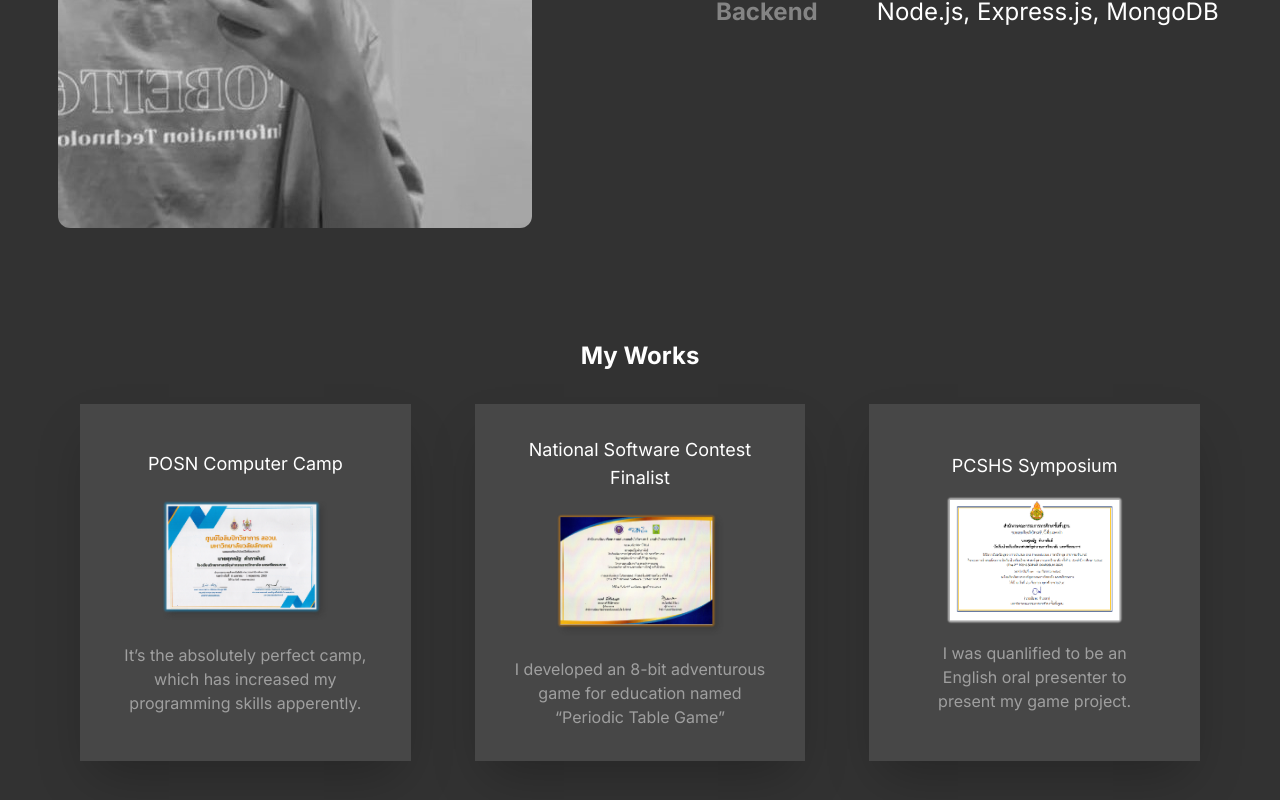
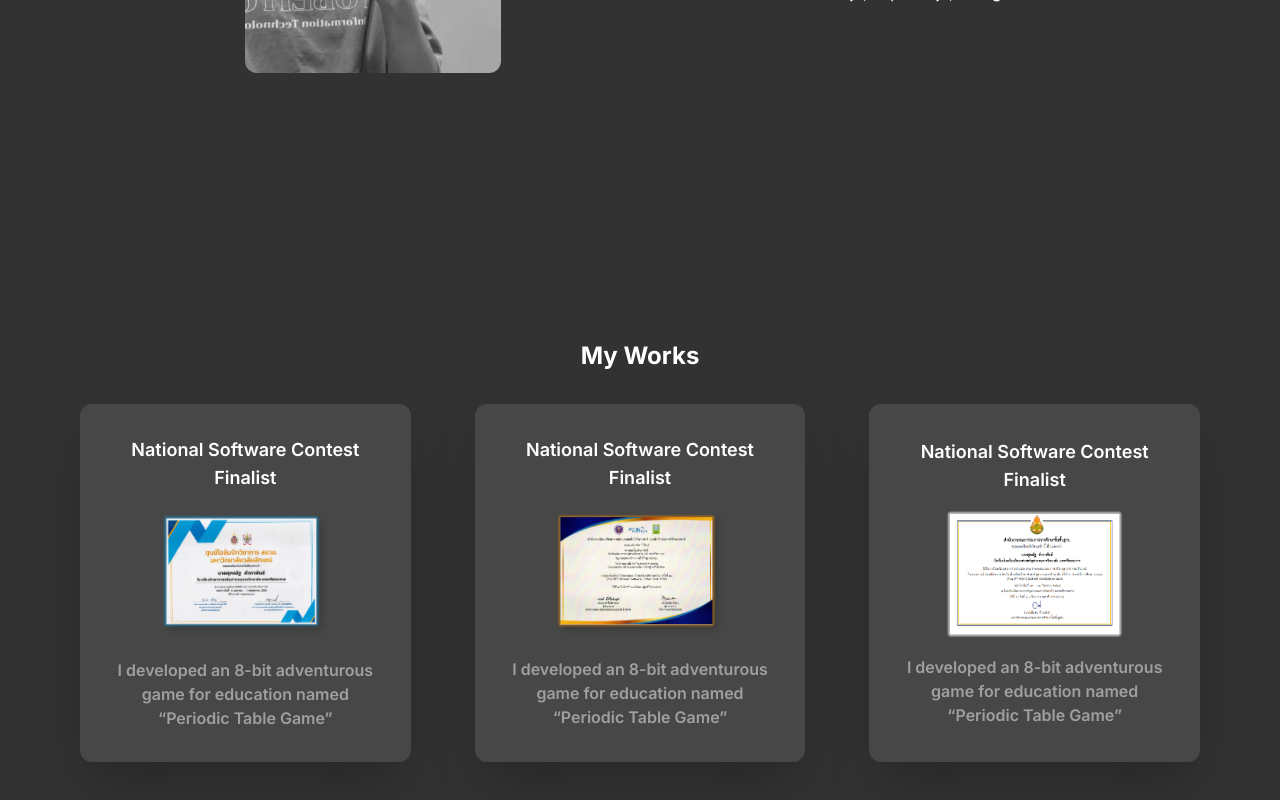
Before and after one commit to PeemSx/portfolio_nextjs, a Next.js app: page / in a window 1280 px wide. Shown: the part 1308-2108 px from the top of the page. Built offline with nearby package versions, Linux system fonts and the light colour scheme.

Commit message:
update responsive

```diff
--- a/app/components/Introduction.js
+++ b/app/components/Introduction.js
@@ -2,12 +2,12 @@ import React from 'react';
 
 const Introduction = () => {
   return (
-    <div className='min-h-svh sm:max-md:gap-24 sm:items-center sm:justify-center  sm:max-xl:flex  sm:max-xl:flex-col w-full lg:gap-36 lg:flex xl:flex-row'>
+    <div className='min-h-svh sm:max-md:gap-24 sm:items-center sm:justify-center  sm:max-xl:flex  sm:max-xlx`:flex-col w-full lg:gap-36 lg:flex xl:flex-row'>
       <div className='sm:opacity-0 absolute bg-white w-20 h-60 left-80 z-0 opacity-10'></div>
-      <img src='images/profile.jpg' className='sm:max-md:w-1/2 rounded-xl grayscale lg:z-10 lg:h-3/4 xl:h-3/4' alt='Profile' />
+      <img src='images/profile.jpg' className='sm:max-md:w-1/2 rounded-xl grayscale lg:z-10 lg:w-1/5' alt='Profile' />
       <div className=' py-4 px-2 lg:py-0 lg:px-0'>
 
-        <table className='text-left sm:text-sm md:text-2xl'>
+        <table className='text-left sm:max-lg:text-sm lg:max-xl:text-2xl'>
           <tbody>
             <tr className='py-4'>
               <td className='px-10 py-2 font-bold opacity-40'>Name</td>
--- a/app/components/Myworks.js
+++ b/app/components/Myworks.js
@@ -2,18 +2,38 @@ import React from 'react'
 import Posn from './achievements/Posn'
 import Nsc from './achievements/Nsc'
 import Symposium from './achievements/Symposium'
+import Certificate from './achievements/Certificate'
 
 const Myworks = () => {
+  const paths = [{
+    header: "POSN Computer",
+    path:'images/POSN.png',
+    description:"It’s the absolutely perfect camp, which has increased my programming skills apperently.",
+
+  },{
+    header: "National Software Contest",
+    path:'images/NSC2022.png',
+    description:"I developed an 8-bit adventurous game for education named “Periodic Table Game”",
+  },{
+    header: "National Software Contest",
+    path:'images/Symposium.png',
+    description:"I developed an 8-bit adventurous game for education named “Periodic Table Game”",
+  }]
+
+  const works =  paths.map((obj) => (
+    <Certificate path={obj.path} header={obj.description} description={obj.description} key={obj.header}/>
+  )
+  )
+
   return (
     <div className='min-h-svh p-12'>
         <h1 className='text-center font-bold text-2xl'>My Works</h1>
         <div className='sm:grid sm:max-lg:grid-cols-1  xl:grid-cols-3'>
-            <Posn/>
+            {works}
+            {/* <Certificate path={paths} /> */}
+            {/* <Posn/>
             <Nsc/>
-            <Symposium/>
-
-
-
+            <Symposium/>   */}
         </div>
     </div>
   )
--- /dev/null
+++ b/app/components/achievements/Certificate.js
@@ -0,0 +1,22 @@
+import React from 'react'
+
+const Certificate = (props) => {
+    const path = props.path;
+    console.log(props)
+
+
+    return (
+        <div className='p-8 m-8 rounded-xl font-semibold flex flex-col justify-center items-center space-y-4 shadow-2xl'  style={{minHeight: "40vh",backgroundColor: "#474747" }}>
+          <h1 className='text-center text-lg'>National Software Contest Finalist</h1>
+
+            <img src={path} alt='' className='w-2/3 mx-auto'></img>
+            <h2 className='text-balance text-center'>
+                I developed an 8-bit adventurous game for education named “Periodic Table Game”
+            </h2>
+
+
+        </div>
+      )
+}
+
+export default Certificate
--- a/app/components/achievements/Nsc.js
+++ b/app/components/achievements/Nsc.js
@@ -2,7 +2,7 @@ import React from 'react'
 
 const Nsc = () => {
   return (
-    <div className='p-8 m-8 flex flex-col justify-center items-center space-y-4 shadow-2xl'  style={{minHeight: "40vh",backgroundColor: "#474747" }}>
+    <div className='p-8 m-8 rounded-xl flex flex-col justify-center items-center space-y-4 shadow-2xl'  style={{minHeight: "40vh",backgroundColor: "#474747" }}>
       <h1 className='text-center text-lg'>National Software Contest Finalist</h1>
 
         <img src='images/NSC2022.png' alt='posn' className='w-2/3 mx-auto'></img>
--- a/app/components/achievements/Posn.js
+++ b/app/components/achievements/Posn.js
@@ -2,15 +2,13 @@ import React from 'react'
 
 const Posn = () => {
   return (
-    <div className='p-8 m-8 flex flex-col justify-center items-center space-y-4 shadow-2xl' style={{minHeight: "40vh",backgroundColor: "#474747" }}>
+    <div className='rounded-xl p-8 m-8 flex flex-col justify-center items-center space-y-4 shadow-2xl' style={{minHeight: "40vh",backgroundColor: "#474747" }}>
       <h1 className='text-center text-lg'>POSN Computer Camp</h1>
 
         <img src='images/POSN.png' alt='posn' className='w-2/3 mx-auto'></img>
         <h2 className='text-center'>
             It’s the absolutely perfect camp, which has increased my programming skills apperently.
         </h2>
-
-
     </div>
   )
 }
--- a/app/components/achievements/Symposium.js
+++ b/app/components/achievements/Symposium.js
@@ -2,7 +2,7 @@ import React from 'react'
 
 const Symposium = () => {
   return (
-    <div className='p-8 m-8 flex flex-col justify-center items-center space-y-4 shadow-2xl' style={{minHeight: "40vh",backgroundColor: "#474747" }}>
+    <div className='p-8 m-8 rounded-xl flex flex-col justify-center items-center space-y-4 shadow-2xl' style={{minHeight: "40vh",backgroundColor: "#474747" }}>
       <h1 className='text-center text-lg'>PCSHS Symposium</h1>
 
         <img src='images/Symposium.png' alt='posn' className='w-2/3 mx-auto'></img>
```
